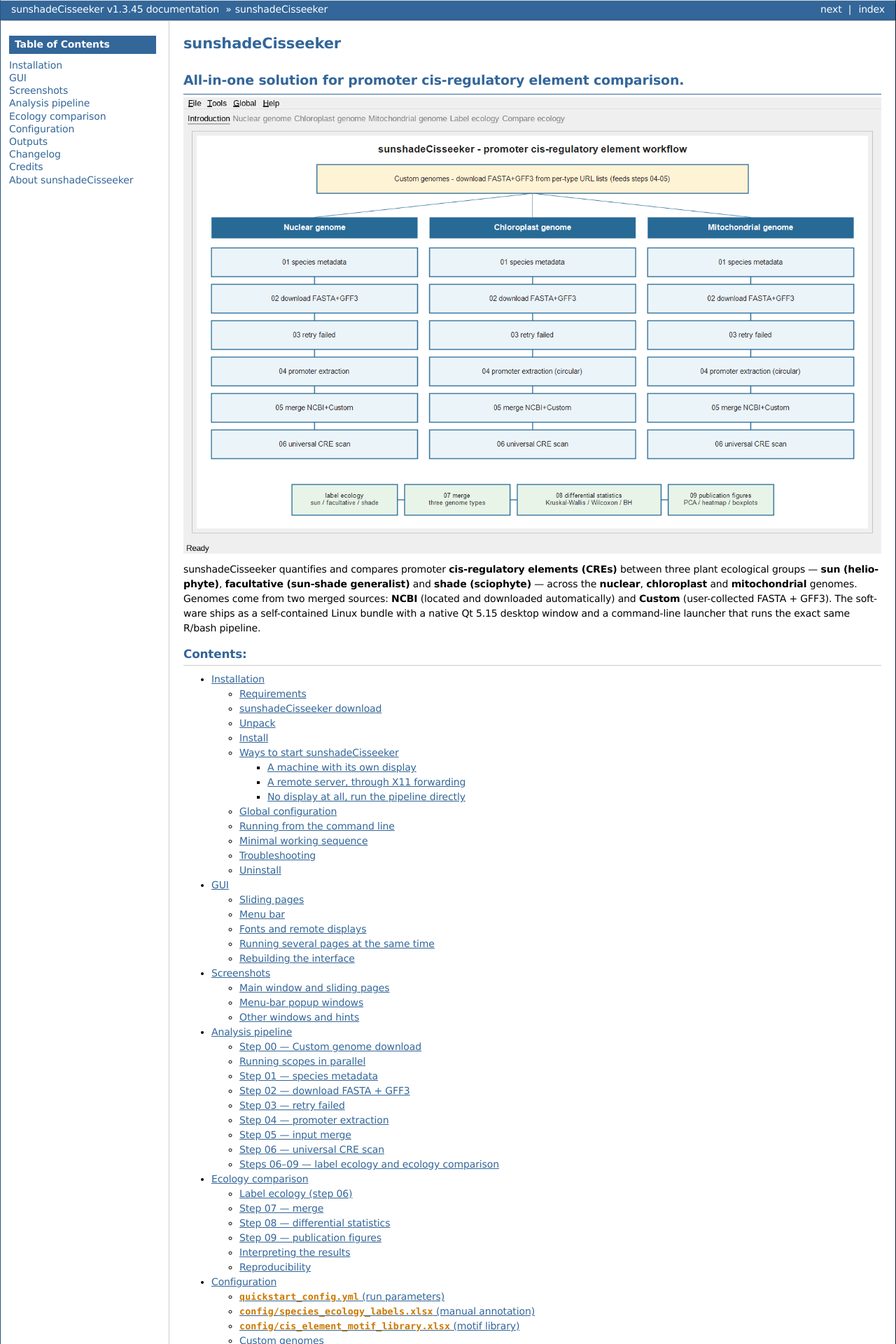
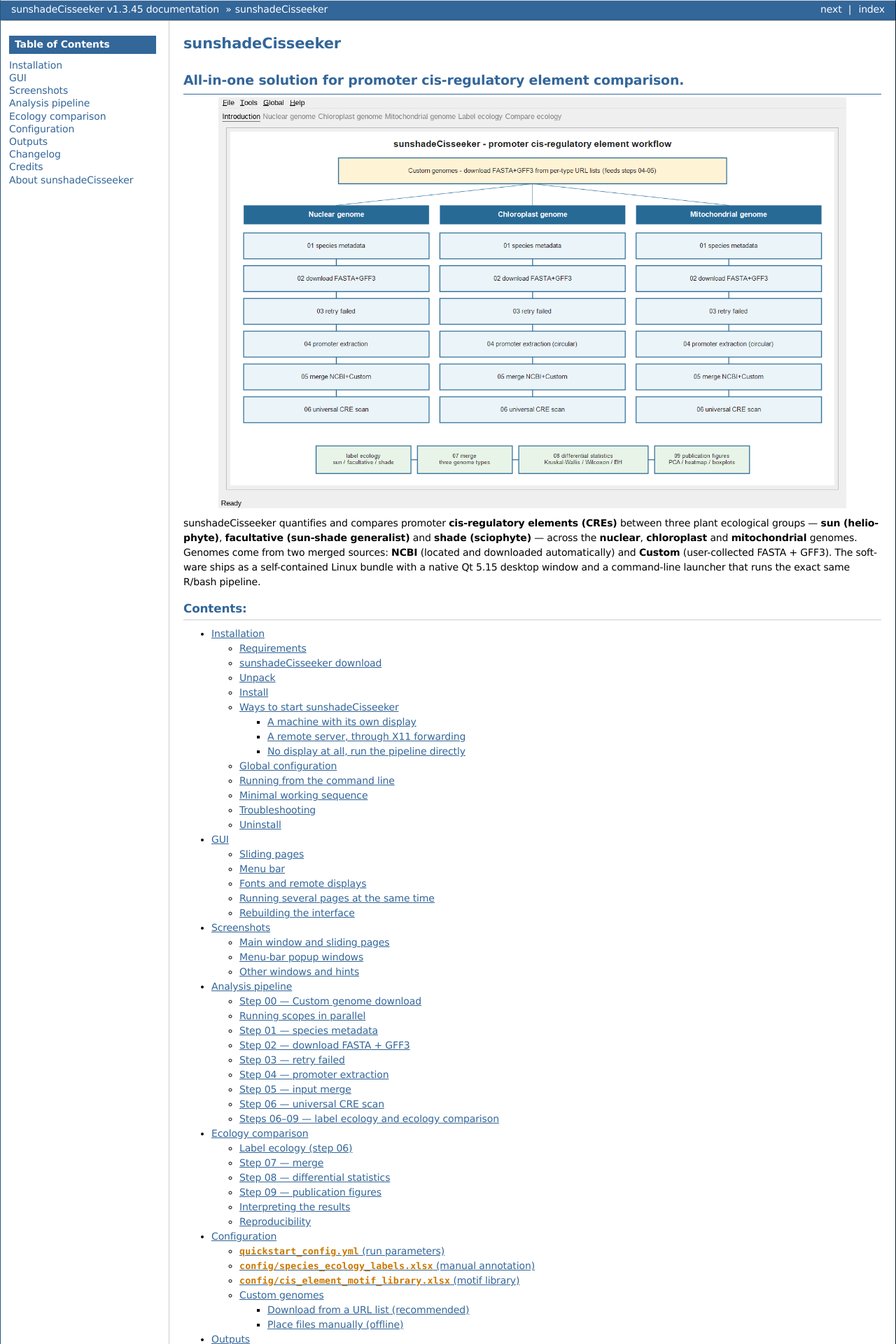
Before and after one commit to chenzhr23/sunshadeCisseeker-docs, a Sphinx documentation site: the page built from docs/index.rst, in a window 1280 px wide. Shown: the top 1920 px of the page at 70% size. Built offline with Sphinx 7.4.7, drawn with Linux system fonts in a browser that asks for light colours.

```diff
--- a/docs/_static/custom.css
+++ b/docs/_static/custom.css
@@ -22,12 +22,15 @@
     width: auto;
 }
 
-/* Images (the Introduction screenshot and every page screenshot) stretch to
-   the full width of the content column. */
+/* Images (the Introduction screenshot and every page screenshot) are shown
+   slightly narrower than the full content column and stay centered. */
 div.body img {
-    width: 100%;
+    width: 90%;
     height: auto;
     max-width: none;
+    display: block;
+    margin-left: auto;
+    margin-right: auto;
 }
 
 div.figure {
```
